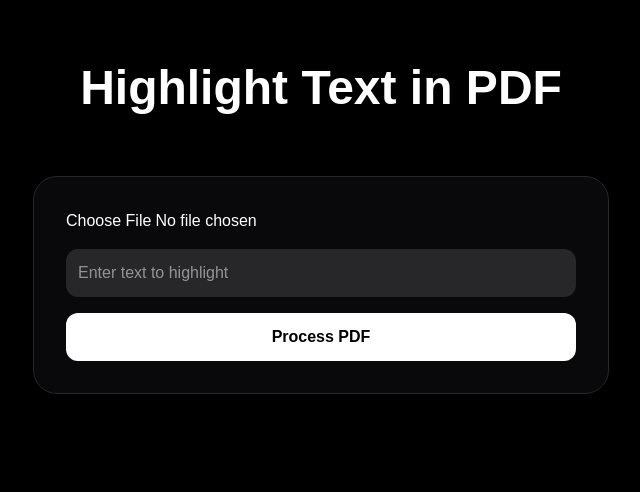
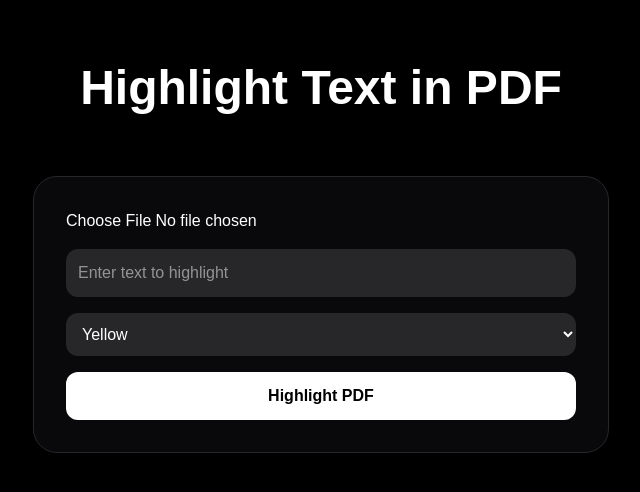
Before and after one commit to Priyanshu61900/pdf-tools, a Next.js app in the folder frontend/: page /highlight-pdf in a window 1280 px wide. Shown: the top 492 px of the page, without its empty margins (319-959 px from the left). Built offline with nearby package versions, Linux system fonts and the light colour scheme.

Commit message:
separate search and highlight tools

```diff
--- a/frontend/components/HighlightPdfTool.tsx
+++ b/frontend/components/HighlightPdfTool.tsx
@@ -6,14 +6,19 @@ import { API_URL } from "@/lib/api"
 export default function HighlightPdfTool() {
 
   const [file, setFile] = useState<File | null>(null)
+
   const [searchText, setSearchText] = useState("")
-  const [txtUrl, setTxtUrl] = useState("")
-  const [pdfUrl, setPdfUrl] = useState("")
+
+  const [color, setColor] = useState("yellow")
+
+  const [fullPdfUrl, setFullPdfUrl] = useState("")
+  const [matchedPdfUrl, setMatchedPdfUrl] = useState("")
+
   const [loading, setLoading] = useState(false)
 
   const handleSubmit = async () => {
 
-    if (!file) return
+    if (!file || !searchText) return
 
     setLoading(true)
 
@@ -21,6 +26,7 @@ export default function HighlightPdfTool() {
 
     formData.append("file", file)
     formData.append("search_text", searchText)
+    formData.append("highlight_color", color)
 
     const res = await fetch(`${API_URL}/api/search-highlight`, {
       method: "POST",
@@ -29,8 +35,8 @@ export default function HighlightPdfTool() {
 
     const data = await res.json()
 
-    setTxtUrl(data.txt_download_url)
-    setPdfUrl(data.pdf_download_url)
+    setFullPdfUrl(data.full_pdf_url)
+    setMatchedPdfUrl(data.matched_pdf_url)
 
     setLoading(false)
   }
@@ -51,31 +57,44 @@ export default function HighlightPdfTool() {
         onChange={(e) => setSearchText(e.target.value)}
       />
 
+      <select
+        value={color}
+        onChange={(e) => setColor(e.target.value)}
+        className="w-full mt-4 p-3 rounded-xl bg-zinc-800 text-white"
+      >
+        <option value="yellow">Yellow</option>
+        <option value="red">Red</option>
+        <option value="green">Green</option>
+        <option value="blue">Blue</option>
+        <option value="pink">Pink</option>
+        <option value="orange">Orange</option>
+      </select>
+
       <button
         onClick={handleSubmit}
         disabled={loading}
         className="w-full bg-white text-black px-6 py-3 mt-4 rounded-xl font-bold"
       >
-        {loading ? "Processing..." : "Process PDF"}
+        {loading ? "Processing..." : "Highlight PDF"}
       </button>
 
-      {(txtUrl || pdfUrl) && (
+      {(fullPdfUrl || matchedPdfUrl) && (
         <div className="mt-6 flex flex-col gap-4">
 
           <a
-            href={txtUrl}
+            href={matchedPdfUrl}
             target="_blank"
             className="bg-green-500 text-black p-4 rounded-2xl text-center font-bold"
           >
-            Download TXT
+            Download Highlighted Pages Only
           </a>
 
           <a
-            href={pdfUrl}
+            href={fullPdfUrl}
             target="_blank"
             className="bg-blue-500 text-white p-4 rounded-2xl text-center font-bold"
           >
-            Download PDF
+            Download Full Highlighted PDF
           </a>
 
         </div>
--- a/frontend/components/SearchPdfTool.tsx
+++ b/frontend/components/SearchPdfTool.tsx
@@ -6,9 +6,11 @@ import { API_URL } from "@/lib/api"
 export default function SearchPdfTool() {
 
   const [file, setFile] = useState<File | null>(null)
+
   const [text, setText] = useState("")
-  const [txtUrl, setTxtUrl] = useState("")
-  const [pdfUrl, setPdfUrl] = useState("")
+
+  const [fullPdfUrl, setFullPdfUrl] = useState("")
+
   const [loading, setLoading] = useState(false)
 
   const handle = async () => {
@@ -20,7 +22,11 @@ export default function SearchPdfTool() {
     const form = new FormData()
 
     form.append("file", file)
+
     form.append("search_text", text)
+
+    // ALWAYS FIXED YELLOW
+    form.append("highlight_color", "yellow")
 
     const res = await fetch(`${API_URL}/api/search-highlight`, {
       method: "POST",
@@ -29,8 +35,7 @@ export default function SearchPdfTool() {
 
     const data = await res.json()
 
-    setTxtUrl(data.txt_download_url)
-    setPdfUrl(data.pdf_download_url)
+    setFullPdfUrl(data.full_pdf_url)
 
     setLoading(false)
   }
@@ -45,8 +50,8 @@ export default function SearchPdfTool() {
       />
 
       <input
-        className="w-full mt-4 p-3 rounded-xl bg-zinc-800"
-        placeholder="Enter keyword"
+        className="w-full mt-4 p-3 rounded-xl bg-zinc-800 text-white"
+        placeholder="Search text, number or keyword"
         value={text}
         onChange={(e) => setText(e.target.value)}
       />
@@ -55,26 +60,23 @@ export default function SearchPdfTool() {
         onClick={handle}
         className="w-full bg-white text-black mt-4 p-4 rounded-2xl font-bold"
       >
-        {loading ? "Processing..." : "Search"}
+        {loading ? "Processing..." : "Search PDF"}
       </button>
 
-      {(txtUrl || pdfUrl) && (
-        <div className="mt-6 flex flex-col gap-4">
+      <p className="text-zinc-400 text-sm mt-4 text-center">
+        Want only highlighted pages or custom colors?
+        Use the Highlight PDF Tool.
+      </p>
+
+      {fullPdfUrl && (
+        <div className="mt-6">
 
           <a
-            href={txtUrl}
+            href={fullPdfUrl}
             target="_blank"
-            className="bg-green-500 text-black p-4 rounded-2xl text-center font-bold"
+            className="block bg-yellow-500 text-black p-4 rounded-2xl text-center font-bold"
           >
-            Download TXT
-          </a>
-
-          <a
-            href={pdfUrl}
-            target="_blank"
-            className="bg-blue-500 text-white p-4 rounded-2xl text-center font-bold"
-          >
-            Download PDF
+            Download Full Highlighted PDF
           </a>
 
         </div>
```
Also changed, not shown: 1 other file (tests, documents, lock files or other folders).
